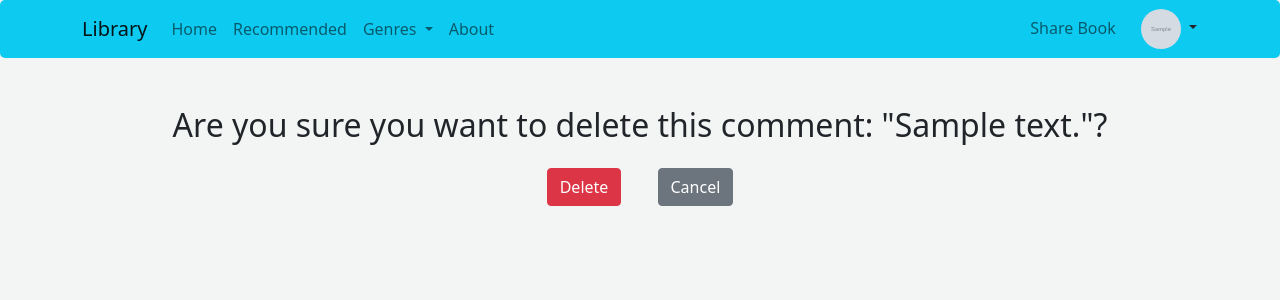
After one commit to AntoanStefanov/library, a Django app: a page that uses books/templates/books/comment_confirm_delete.html in a window 1280 px wide. The commit adds this page. Shown: the top 300 px of the page. Run offline with Django 4.2, Linux system fonts and the light colour scheme; a user stored in the database is signed in; tables that the repository leaves empty hold one stand-in row (values such as "Sample post"); grey boxes marked "Sample" are stand-in pictures; some libraries are stand-ins or nearby versions.

Commit message:
comment delete funcionality added.

```diff
--- /dev/null
+++ b/books/templates/books/comment_confirm_delete.html
@@ -0,0 +1,14 @@
+{% extends "website/base.html" %} {% block content %}
+<div class="container mt-5 text-center">
+  <form method="POST">
+    {% csrf_token %}
+    <h2>Are you sure you want to delete this comment: "{{object.content}}"?</h2>
+    <button class="btn btn-danger m-3" type="submit">Delete</button>
+    <a
+      class="btn btn-secondary m-3"
+      href="{% url 'books_details' pk=book.id slug=book.slug %}"
+      >Cancel</a
+    >
+  </form>
+</div>
+{% endblock content%}
--- a/books/templates/books/comments.html
+++ b/books/templates/books/comments.html
@@ -18,7 +18,8 @@
           <!-- https://docs.djangoproject.com/en/4.0/ref/templates/builtins/#date -->
           <span class="text-secondary">- {{ comment.date_posted|date:'d F, Y' }}</span>
           {% if user == comment.posted_by %}
-            <a class='btn-sm btn-primary' href="{% url 'books_comment_update' pk=object.id slug=object.slug id=comment.id %}">Update</a>
+            <a class='btn-sm btn-primary me-2' href="{% url 'books_comment_update' pk=object.id slug=object.slug id=comment.id %}">Update</a>
+            <a class='btn-sm btn-danger' href="{% url 'books_comment_delete' pk=object.id slug=object.slug id=comment.id %}">Delete</a>
           {% endif %}
           <br>
           <p class="m-3">{{ comment.content }}</p>
--- a/books/urls.py
+++ b/books/urls.py
@@ -2,13 +2,15 @@ from django.urls import include, path
 
 from .views import (AuthorBookListView, BookCreateView, BookDeleteView,
                     BookDetailsView, BookListView, BookUpdateView,
-                    FavouritesView, GenreBookListView, MyBookListView,
-                    ProfileBookListView, RecommendedBookListView)
+                    CommentDeleteView, FavouritesView, GenreBookListView,
+                    MyBookListView, ProfileBookListView,
+                    RecommendedBookListView)
 
 urlpatterns = [
     path('library/', BookListView.as_view(), name='books_library'),
     path('my-books/', MyBookListView.as_view(), name='my_books'),
-    path('recommended/', RecommendedBookListView.as_view(), name='recommended_books'),
+    path('recommended/', RecommendedBookListView.as_view(),
+         name='recommended_books'),
     path('favourites/', FavouritesView.as_view(), name='profile_favourites'),
     path('<str:profile>-books/', ProfileBookListView.as_view(), name='profile_books'),
     path('<str:author>/books/', AuthorBookListView.as_view(), name='author_books'),
@@ -22,7 +24,10 @@ urlpatterns = [
         path('', BookDetailsView.as_view(), name='books_details'),
         path('update/', BookUpdateView.as_view(), name='books_update'),
         path('delete/', BookDeleteView.as_view(), name='books_delete'),
-        path('comment/<int:id>/update/', BookDetailsView.as_view(), name='books_comment_update'),
+        path('comment/<int:id>/update/', BookDetailsView.as_view(),
+             name='books_comment_update'),
+        path('comment/<int:id>/delete/', CommentDeleteView.as_view(),
+             name='books_comment_delete'),
     ]))
 ]
 
--- a/books/views.py
+++ b/books/views.py
@@ -302,3 +302,22 @@ class BookDeleteView(LoginRequiredMixin, UserPassesTestMixin, DeleteView):
     def form_valid(self, form):
         delete_profile_or_book_image(instance=self.object)
         return super().form_valid(form)
+
+
+class CommentDeleteView(LoginRequiredMixin, UserPassesTestMixin, DeleteView):
+    model = Comment
+    # https://stackoverflow.com/questions/50502552/django-deleteview-not-finding-db-object
+    pk_url_kwarg = 'id'
+
+    def get_success_url(self):
+        messages.success(self.request, 'Comment was deleted successfully!')
+        # https://stackoverflow.com/questions/48669514/difference-between-reverse-and-reverse-lazy-in-django
+        return reverse('books_details', kwargs={'pk': self.kwargs.get('pk'), 'slug': self.kwargs.get('slug')})
+
+    def test_func(self):
+        return is_user_admin_or_book_owner(self)
+
+    def get_context_data(self, **kwargs):
+        context = super().get_context_data(**kwargs)
+        context['book'] = get_object_or_404(Book, pk=self.kwargs.get('pk'))
+        return context
```
